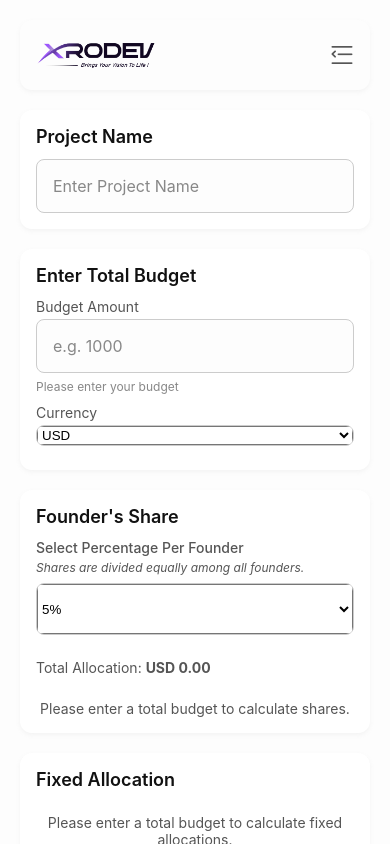
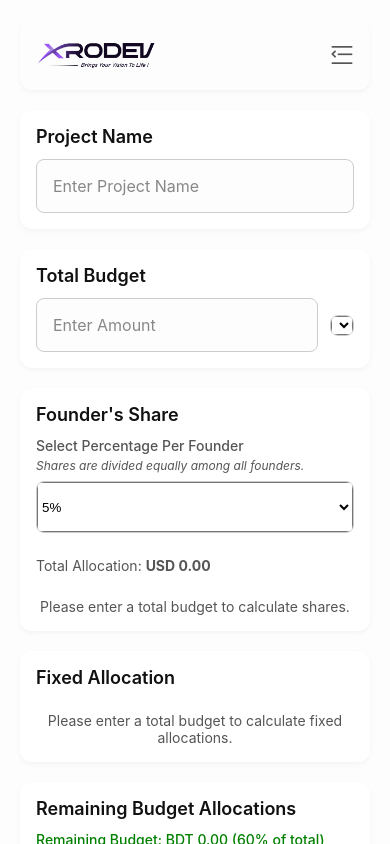
Before and after one commit to mranonno/budget-distribution-calculator-app, a React Native app: screen / in a window 390 px wide. Built offline with nearby package versions, Linux system fonts and the light colour scheme.

Commit message:
Total budget redesign

```diff
--- a/src/components/TotalBudget.tsx
+++ b/src/components/TotalBudget.tsx
@@ -20,12 +20,9 @@ const TotalBudget: React.FC = () => {
           { color: theme.heading, marginBottom: 12 },
         ]}
       >
-        Enter Total Budget
+        Total Budget
       </Text>
       <View style={styles.inputContainer}>
-        <Text style={[Typography.body, { color: theme.body, marginBottom: 4 }]}>
-          Budget Amount
-        </Text>
         <TextInput
           style={[
             styles.input,
@@ -33,36 +30,24 @@ const TotalBudget: React.FC = () => {
               borderColor: theme.border,
               color: theme.body,
               backgroundColor: theme.background,
+              flex: 0.7,
             },
           ]}
           keyboardType="numeric"
-          placeholder="e.g. 1000"
+          placeholder="Enter Amount"
           placeholderTextColor={theme.placeholder}
           maxLength={10}
           value={totalBudget === 0 ? "" : totalBudget.toString()}
           onChangeText={setTotalBudget}
         />
-        {totalBudget === 0 && (
-          <Text
-            style={{
-              color: theme.placeholder,
-              fontSize: 12,
-              marginTop: -10,
-              marginBottom: 10,
-            }}
-          >
-            Please enter your budget
-          </Text>
-        )}
-        <Text style={[Typography.body, { color: theme.body, marginBottom: 4 }]}>
-          Currency
-        </Text>
+
         <View
           style={[
             styles.pickerWrapper,
             {
               borderColor: theme.border,
               backgroundColor: theme.background,
+              flex: 1,
             },
           ]}
         >
@@ -93,19 +78,21 @@ const styles = StyleSheet.create({
     shadowRadius: 4,
     elevation: 20,
   },
-  inputContainer: {},
+  inputContainer: {
+    flexDirection: "row",
+    justifyContent: "space-between",
+    alignItems: "center",
+    gap: 12,
+  },
   input: {
     borderWidth: 1,
     borderRadius: 8,
     padding: 16,
     fontSize: 16,
-    marginBottom: 16,
   },
   pickerWrapper: {
     borderWidth: 1,
     borderRadius: 8,
     overflow: "hidden",
-    marginBottom: 8,
   },
-  picker: {},
 });
```
